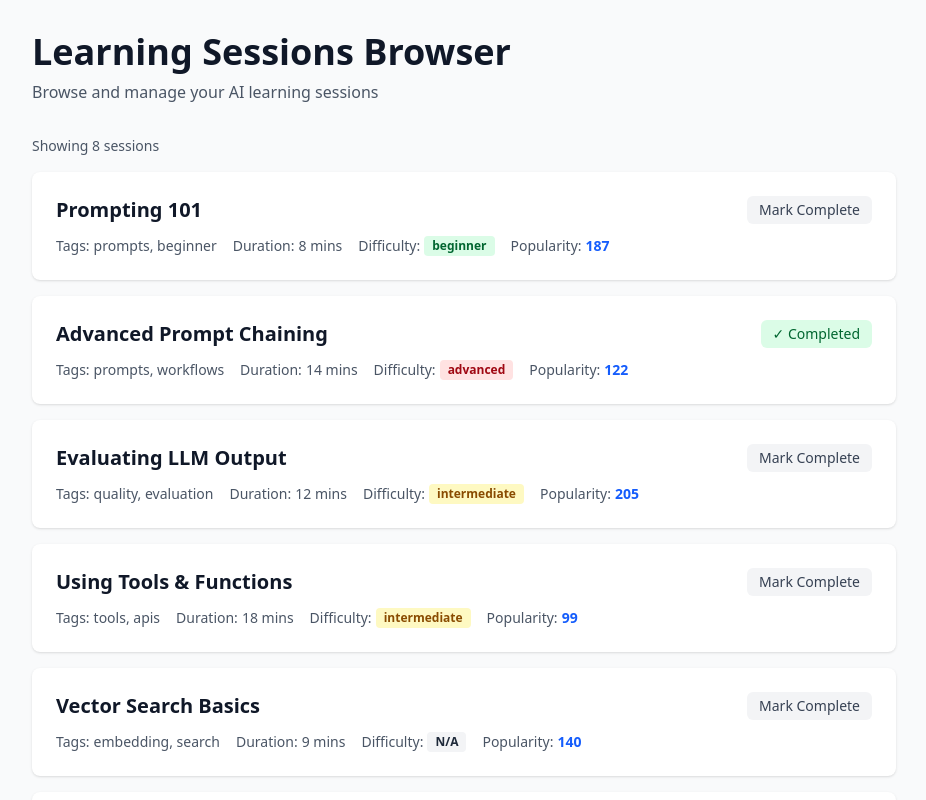
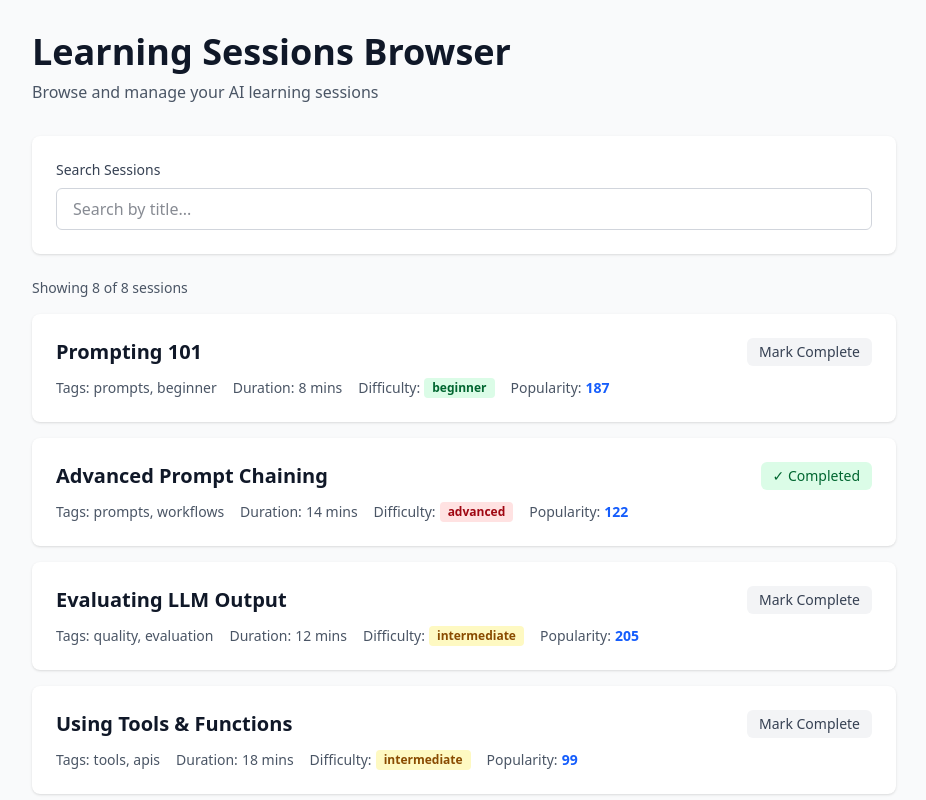
Before and after one commit to moloke/learning-sessions-browser, a React (Vite) app: page / in a window 1280 px wide. Shown: the top 800 px of the page, without its empty margins (176-1102 px from the left). Built offline with nearby package versions, Linux system fonts and the light colour scheme.

Commit message:
feat: add search functionality

```diff
--- a/src/App.jsx
+++ b/src/App.jsx
@@ -6,6 +6,10 @@ function App() {
   const [sessions, setSessions] = useState([])
   const [loading, setLoading] = useState(false)
   const [error, setError] = useState(null)
+
+  // UI state
+  const [searchTerm, setSearchTerm] = useState('')
+  const [debouncedSearch, setDebouncedSearch] = useState('')
 
   // Fetch sessions on mount
   useEffect(() => {
@@ -37,6 +41,18 @@ function App() {
     })
   }
 
+  useEffect(() => {
+    const timer = setTimeout(() => {
+      setDebouncedSearch(searchTerm)
+    }, 300)
+
+    return () => clearTimeout(timer)
+  }, [searchTerm])
+
+  const filtered = sessions.filter(s =>
+    s.title.toLowerCase().includes(debouncedSearch.toLowerCase())
+  )
+
 
   return (
     <div className="min-h-screen bg-gray-50">
@@ -50,6 +66,21 @@ function App() {
             Browse and manage your AI learning sessions
           </p>
         </header>
+
+        {/* Search Input */}
+        <div className="bg-white rounded-lg shadow-sm p-6 mb-6">
+          <label htmlFor="search" className="block text-sm font-medium text-gray-700 mb-2">
+            Search Sessions
+          </label>
+          <input
+            id="search"
+            type="search"
+            value={searchTerm}
+            onChange={(e) => setSearchTerm(e.target.value)}
+            placeholder="Search by title..."
+            className="w-full px-4 py-2 border border-gray-300 rounded-md focus:ring-2 focus:ring-blue-500 focus:border-blue-500 text-gray-900"
+          />
+        </div>
 
         {/* Loading State */}
         {loading && (
@@ -77,11 +108,11 @@ function App() {
         {!loading && !error && (
           <>
             <div className="mb-4 text-sm text-gray-600">
-              Showing {sessions.length} sessions
+              Showing {filtered.length} of {sessions.length} sessions
             </div>
 
             <ul className="space-y-4" role="list">
-              {sessions.map(session => (
+              {filtered.map(session => (
                 <li
                   key={session.id}
                   className="bg-white rounded-lg shadow-sm p-6 hover:shadow-md transition-shadow"
@@ -147,6 +178,14 @@ function App() {
                 </li>
               ))}
             </ul>
+            {/* Empty State */}
+            {filtered.length === 0 && sessions.length > 0 && (
+              <div className="text-center py-12 bg-white rounded-lg">
+                <p className="text-gray-600">
+                  No sessions found matching "{debouncedSearch}"
+                </p>
+              </div>
+            )}
           </>
         )}
       </div>
```
